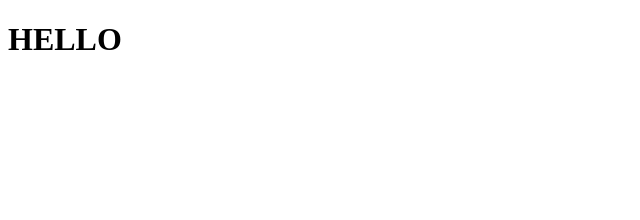
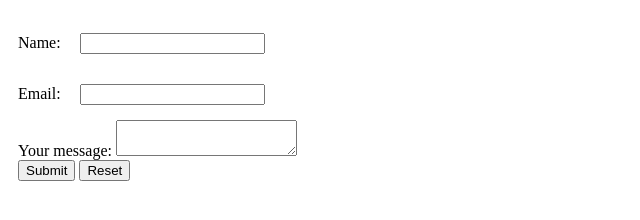
Before and after one commit to skoeut/html_forms_practice, a plain HTML site: page index.html in a window 1280 px wide. Shown: the whole page, without its empty margins (0-640 px from the left). Drawn offline with Linux system fonts and the light colour scheme.

Commit message:
finished

```diff
--- a/index.html
+++ b/index.html
@@ -4,10 +4,29 @@
         <meta charset="utf-8" />
         <meta name="viewport" content="width=device-width" />
         <title>HTML Forms Practice</title>
+        <link href="style.css" rel="stylesheet" type="text/css" />
       </head>
 
 <body>
-    <h1>HELLO</h1>
+    <div>
+    <form>
+        <label for="name">Name:</label>
+        <input id="name" type="text" name="name" />
+      </form>
+    </div>
+    <div>
+        <label for="Email">Email:</label>
+        <input id="Email" type="text" name="Email"/>
+    </div>
+    <div>
+        <label for="form-message">Your message:</label>
+        <textarea id="form-message" name="message"></textarea>
+    </div>
+    <div>
+        <button type="submit">Submit</button>
+        <button type="reset">Reset</button>
+    </div>
+    </form>
 </body>
 
 
--- /dev/null
+++ b/style.css
@@ -0,0 +1,7 @@
+body {
+    padding: 10px;
+  }
+
+  input {
+    margin: 15px;
+  }
```
